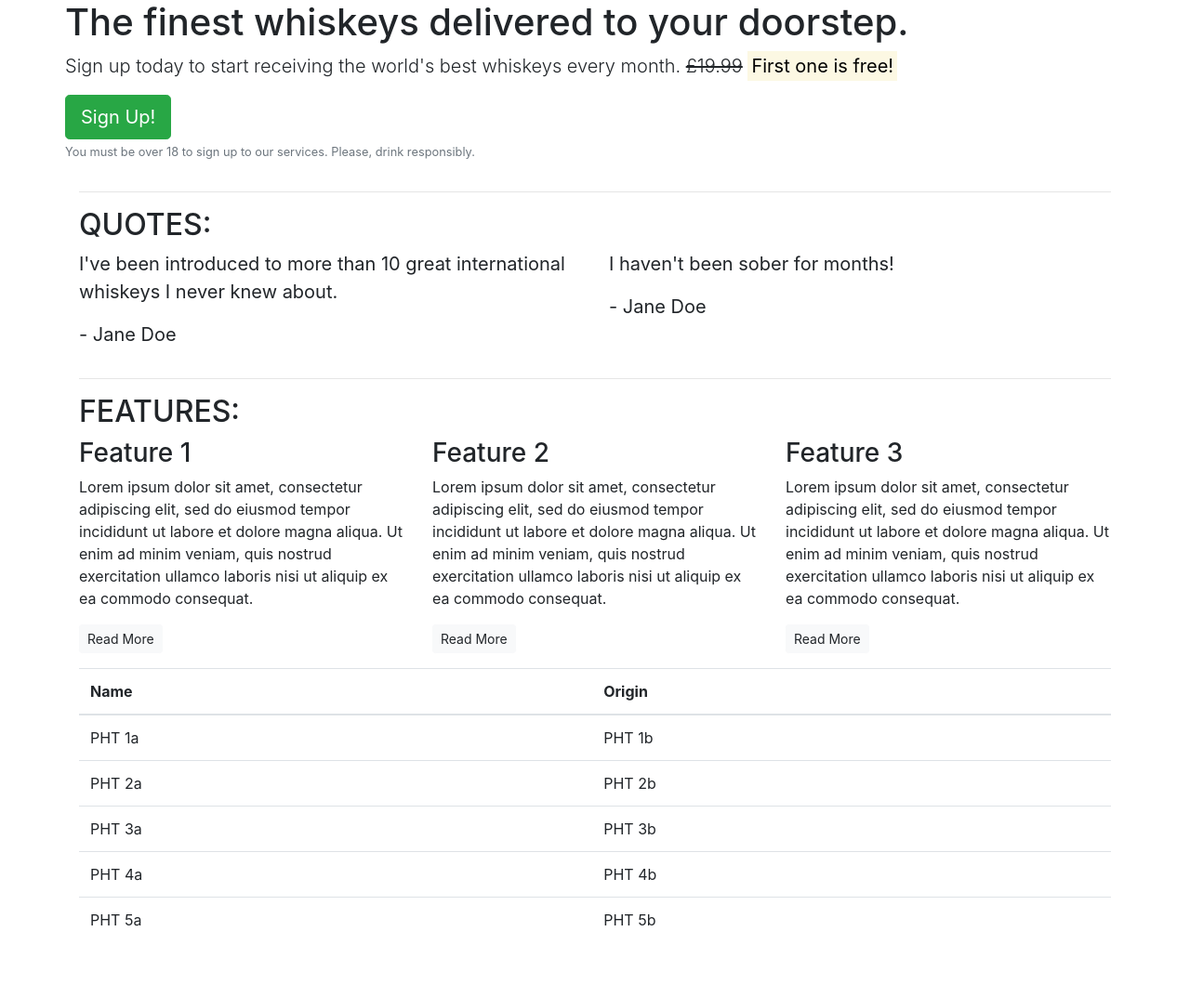
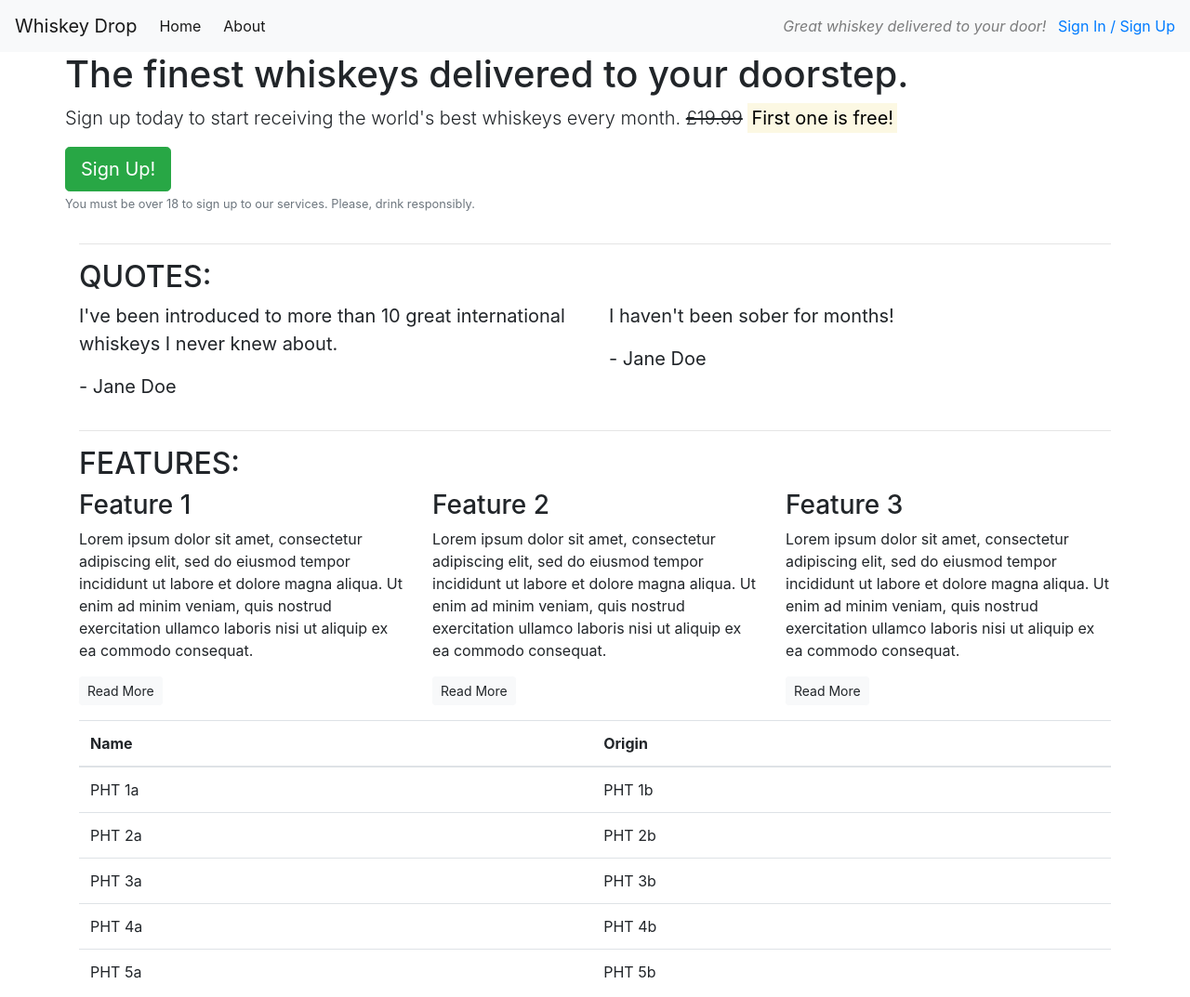
Before and after one commit to TobinStonelake/whiskey-drop, a plain HTML site: page index.html in a window 1280 px wide. Shown: the whole page at 93% size. Before the commit the page ends 1030 px from the top, so only its background shows below. Drawn offline with nearby package versions, Linux system fonts and the light colour scheme.

Commit message:
Added navigation bar

```diff
--- a/index.html
+++ b/index.html
@@ -8,6 +8,18 @@
     <script src="https://stackpath.bootstrapcdn.com/bootstrap/4.1.3/js/bootstrap.min.js" integrity="sha384-ChfqqxuZUCnJSK3+MXmPNIyE6ZbWh2IMqE241rYiqJxyMiZ6OW/JmZQ5stwEULTy" crossorigin="anonymous"></script>
 </head>
 <body>
+    <nav class="navbar navbar-light bg-light navbar-expand-sm">
+        <a href="/" class="navbar-brand">Whiskey Drop</a>
+        <ul class="navbar-nav mr-auto">
+            <li class="active nav-item mr-2"><a class="nav-link" href="/">Home</a></li>
+            <li class="active nav-item mr-2"><a class="nav-link" href="/about">About</a></li>
+            <li class="active nav-item mr-2 d-block d-sm-none"><a class="nav-link" href="/login">Sign In / Sign Up</a></li>
+        </ul>
+        <div class="d-none d-md-block">
+            <p class="navbar-text my-auto mr-2"><i>Great whiskey delivered to your door!</i></p>
+            <a href="/login">Sign In / Sign Up</a>
+        </div>
+    </nav>
     <article class="container">
         <!-- Callout -->
         <div class="row">
```
